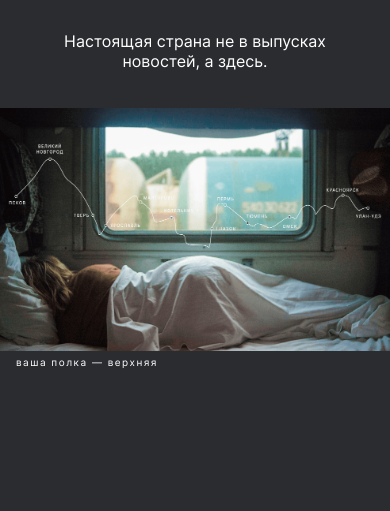
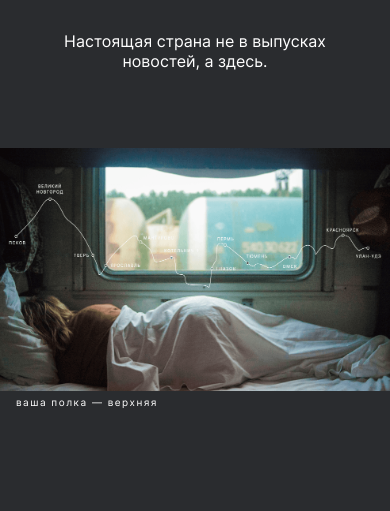
Before and after one commit to Rudokopov/russian-travel, a plain HTML site: page index.html in a window 390 px wide. Shown: the part 254-765 px from the top of the page. Drawn offline with Linux system fonts and the light colour scheme.

Commit message:
little fx

```diff
--- a/blocks/lead/__image-container/lead__image-container.css
+++ b/blocks/lead/__image-container/lead__image-container.css
@@ -2,3 +2,16 @@
   margin: 0;
   padding: 0;
 }
+
+
+@media screen and (max-width: 1280px) {
+  .lead__image-container {
+    margin-top: 64px;
+  }
+}
+
+@media screen and (max-width: 768px) {
+  .lead__image-container {
+    margin-top: 40px;
+  }
+}
```
Also changed, not shown: 1 other file.
